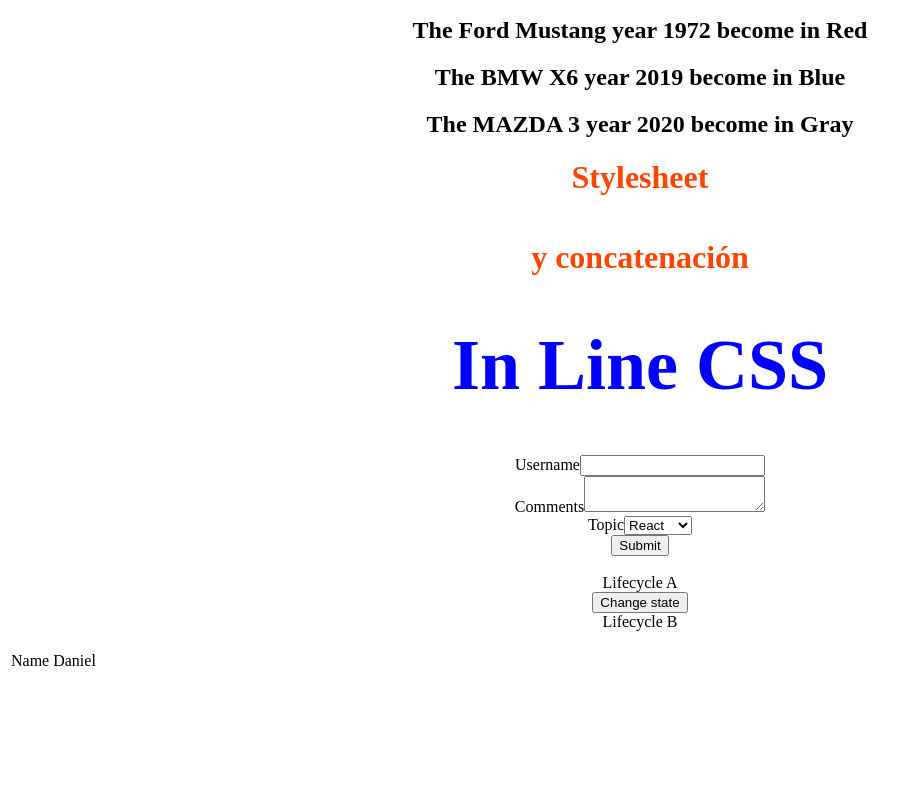
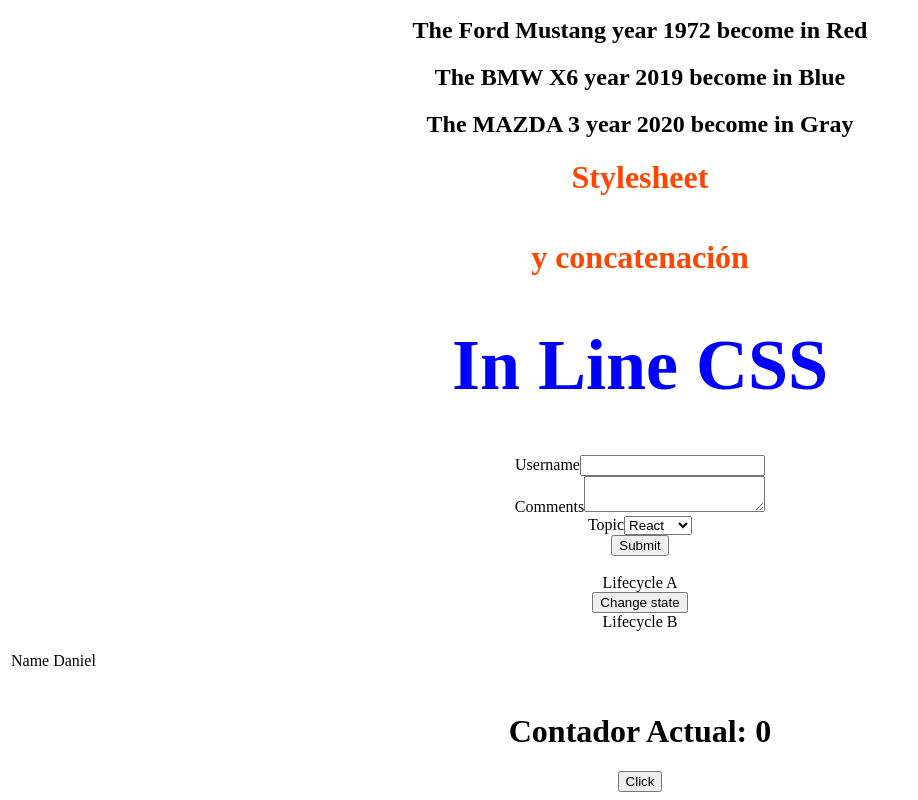
Before and after one commit to daniel-iceman/AprendiendoReact, a React (Create React App) app in the folder hello-react/: page / in a window 1280 px wide. Shown: the part 1250-2050 px from the top of the page, without its empty margins (0-918 px from the left). Before the commit the page ends 1931 px from the top, so only its background shows below. Built offline with nearby package versions, Linux system fonts and the light colour scheme.

Commit message:
Se agregó Boton.js explica set, setState, handle y condicional

```diff
--- a/hello-react/src/App.js
+++ b/hello-react/src/App.js
@@ -34,6 +34,7 @@ import FormComponent from './components/Form'
 import LifecycleA from './components/LifecycleA'
 //import FragmentDemo from './components/FragmentDemo'
 import Table from './components/FragmentDemoTable'
+import BotonContador from './components/Boton'
 
 
 
@@ -114,6 +115,8 @@ class AprendiendoReact extends React.Component{
                 <br/>
                 <Table />
                 {/*<FragmentDemo />*/}
+                <br/>
+                <BotonContador />
 
 
 
--- /dev/null
+++ b/hello-react/src/components/Boton.js
@@ -0,0 +1,57 @@
+import React, { Component } from 'react'
+
+/* AQUI SE EXPLICA COMO SE CREA UN STATE DE INICIO DE UN ELEMENTO, UN SET STATE QUE CAMBIA
+ EL ESTADO DEL ELEMENTO Y UN "LLAMADOR" (HANDLE) QUE EJECUTA LA FUNCIÓN.   TAMBIEN COMO
+ CREAR UNA CONDICIONAL EN BASE AL CAMBIO DEL STATE  */
+
+class Boton extends Component {
+    /* State es una palabra reservada y es un inicializador, dentro de el se ingresa
+    la variable que contendrá el valor inicial y el cual será modificado por "setState"*/
+    state = {
+        contador : 0
+    }
+    /* El handleClick es la variable que se crea para el "handle" que captará cuando el
+    botón sea clickeado y entonces ejecutará la función que contiene.*/
+    handleClick = () => {
+        /* El "this.setState" es contenido dentro del "handler" y responde al llamado
+        de este.  Su trabajo será cambiar el valor de la variable contenida en "state" */
+        this.setState({
+            contador : this.state.contador + 1
+        })
+    }
+
+    render() {
+        /* Dentro del render se crea una constante, en este caso la constante contiene
+        al elemento creado en "state" y este tiene como valor "this.state" esto quiere
+        decir que "contador es el estado */
+        const {contador} = this.state;
+
+        /* (opcional) Aquí creamos una condicional con una constante a la cual nombramos
+        "esDiez" la cual tendra como valor que la constante "contador" sea identica a "10" */
+        const esDiez = contador === 10;
+
+        return (
+            <div>
+                {/* Aquí añadimos en el dom una etiqueta <h1> que contendra un texto y entre
+                llaves la constante "contador" (se ingresa entre llaves porque viene de un
+                elemento de javascript).  Debemos recalcar que "{contador}" contiene el
+                "state". */}
+                <h1>Contador Actual: {contador} </h1>
+
+                {/* Aquí creamos un boton, del "tipo boton" y con un metodo "onClick" que
+                será el que llame al "handler" por medio de "{this.handleClick}" */}
+                <button type="button" onClick= {this.handleClick}  >Click</button>
+
+                {/* Aqui ejecutamos el resultado de la condicional creada arriba, donde
+                decimos "Cuando se cumpla 'esDiez' entonces (&&):
+                1- envia un mensaje de alerta que diga 'Es 10' */}
+                {esDiez && alert("Es 10")}
+
+                {/* 2- Crea en el dom una etiqueta de parrafo que contenga 'Es 10'" */}
+                {esDiez && <p style= {{color:"black"}} >Es 10</p>}
+            </div>
+        )
+    }
+}
+
+export default Boton
```
